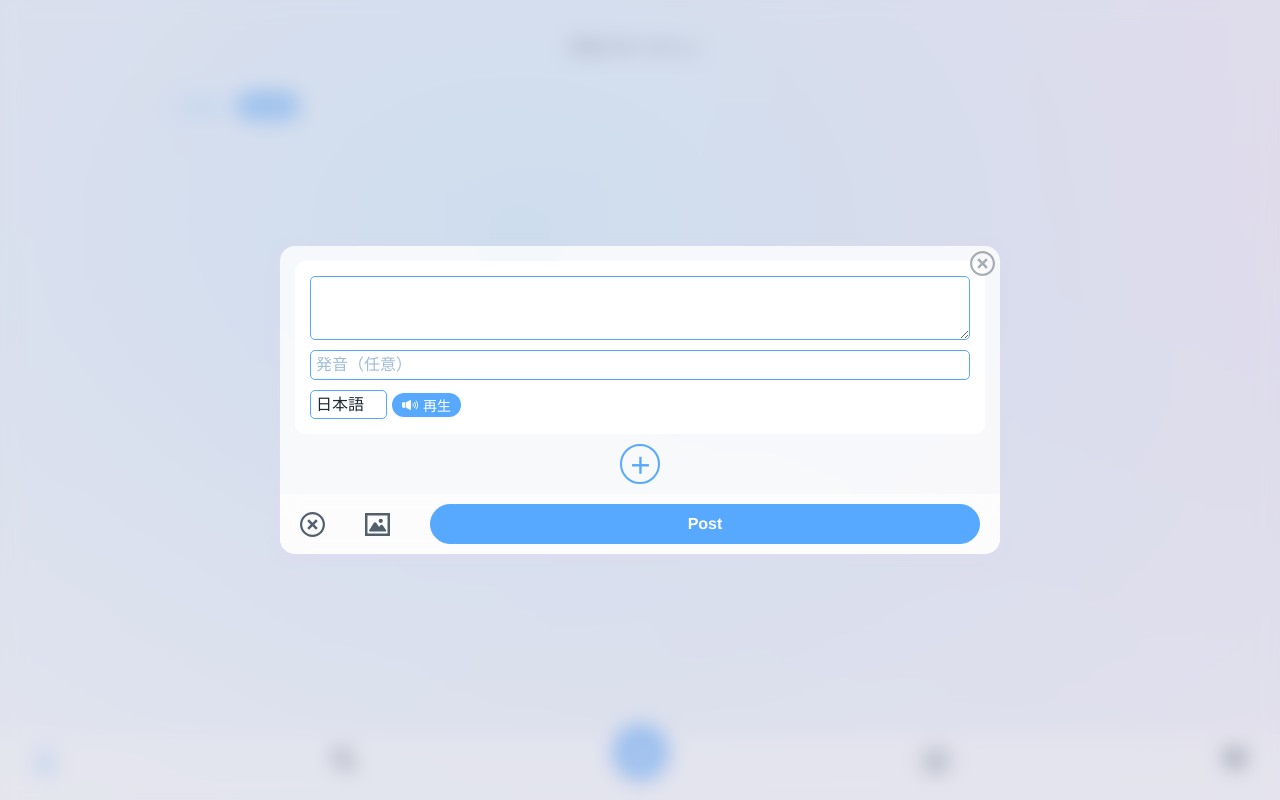
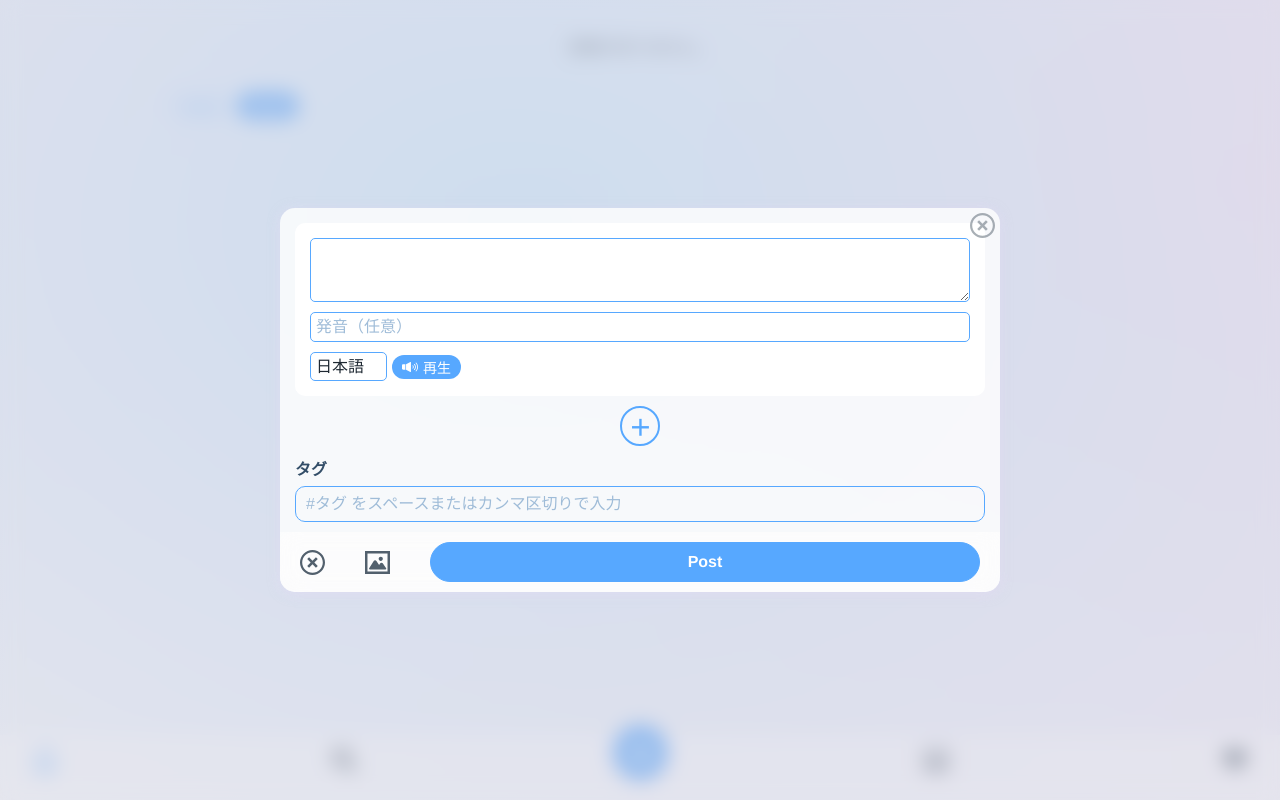
Before and after one commit to orbit07/lang_sns_new02, a plain HTML site: page index.html in a window 1280 px wide. Both pictures are taken after a click on the button "新規投稿". Drawn offline with Linux system fonts and the light colour scheme.

Commit message:
Add manual tag input to post modal

```diff
--- a/script.js
+++ b/script.js
@@ -234,6 +234,19 @@ function buildPostForm({ mode = 'create', targetPost = null, parentId = null })
   const container = document.createElement('div');
   container.className = 'modal-body-section';
   fragment.appendChild(container);
+  const tagSection = document.createElement('div');
+  tagSection.className = 'modal-tag-section';
+  const tagLabel = document.createElement('label');
+  tagLabel.textContent = 'タグ';
+  tagLabel.className = 'tag-label';
+  const tagInput = document.createElement('input');
+  tagInput.type = 'text';
+  tagInput.placeholder = '#タグ をスペースまたはカンマ区切りで入力';
+  tagInput.className = 'tag-input';
+  if (targetPost?.tags?.length) {
+    tagInput.value = targetPost.tags.map((t) => `#${t}`).join(' ');
+  }
+  tagSection.append(tagLabel, tagInput);
   const textAreaContainer = document.createElement('div');
   textAreaContainer.id = 'text-block-container';
   textAreaContainer.classList.add('text-block-container');
@@ -358,7 +371,12 @@ function buildPostForm({ mode = 'create', targetPost = null, parentId = null })
       alert('テキストを入力してください。');
       return;
     }
-    const tags = extractTags(textBlocks);
+    const tagsFromText = extractTags(textBlocks);
+    const manualTags = tagInput.value
+      .split(/[\s,、]+/)
+      .map((t) => t.replace(/^#/, '').trim())
+      .filter((t) => t.length > 0);
+    const tags = Array.from(new Set([...tagsFromText, ...manualTags]));
     let imageId = targetPost ? targetPost.imageId : null;
 
     if (imageDataUrl) {
@@ -421,6 +439,7 @@ function buildPostForm({ mode = 'create', targetPost = null, parentId = null })
   container.appendChild(textAreaContainer);
   container.appendChild(addBtn);
   container.appendChild(imageRow);
+  fragment.appendChild(tagSection);
   fragment.appendChild(actions);
   return fragment;
 }
--- a/styles.css
+++ b/styles.css
@@ -316,6 +316,22 @@ button {
   padding: 10px 20px;
   background: rgba(255, 255, 255, .5);
 }
+.modal-tag-section {
+  display: flex;
+  flex-direction: column;
+  gap: 6px;
+  padding: 0 15px 10px;
+}
+.tag-label {
+  font-weight: 600;
+  color: #334e68;
+}
+.tag-input {
+  width: 100%;
+  padding: 8px 10px;
+  border: 1px solid #57a8ff;
+  border-radius: 10px;
+}
 .modal-action-button {
   height: 25px;
   width: 25px;
```
